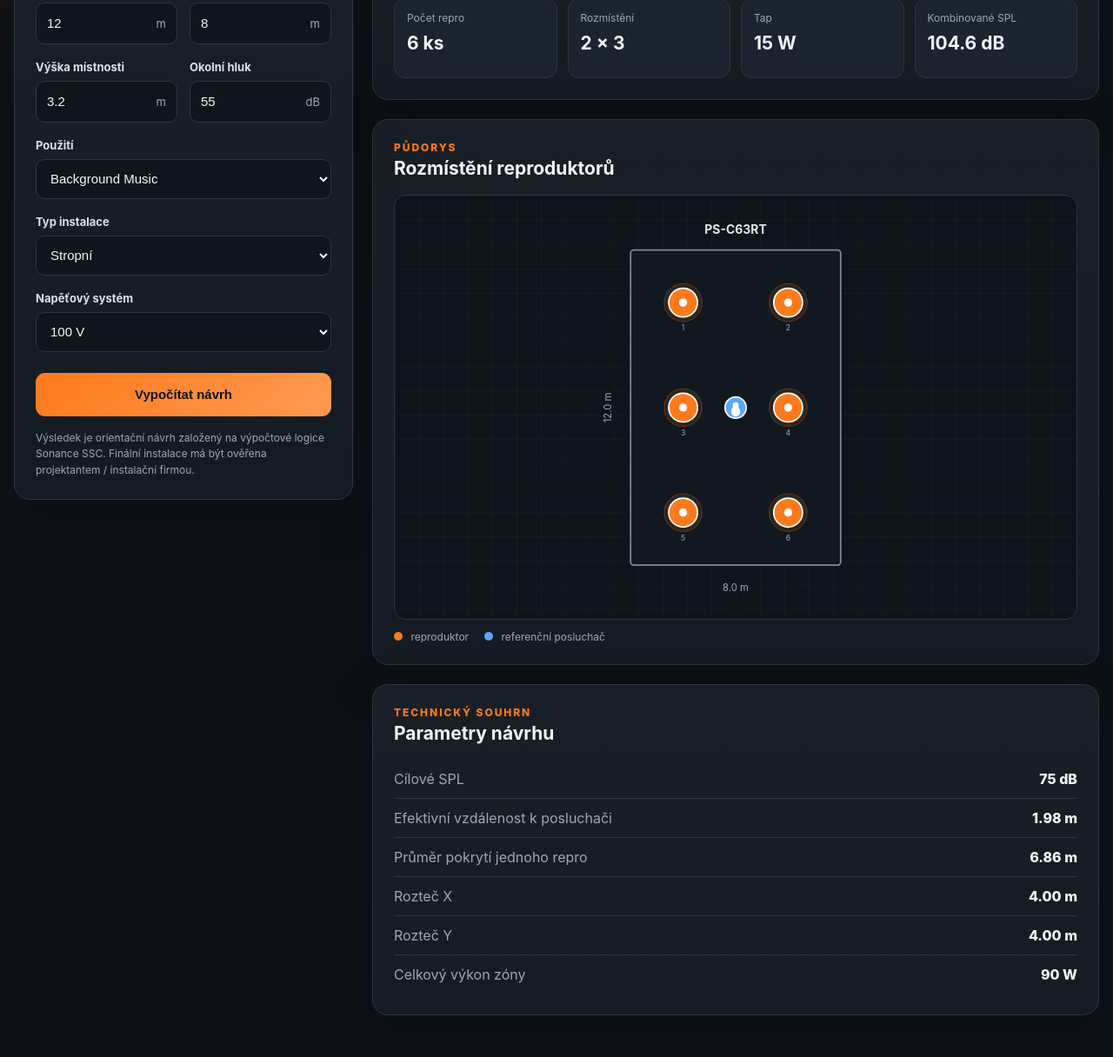
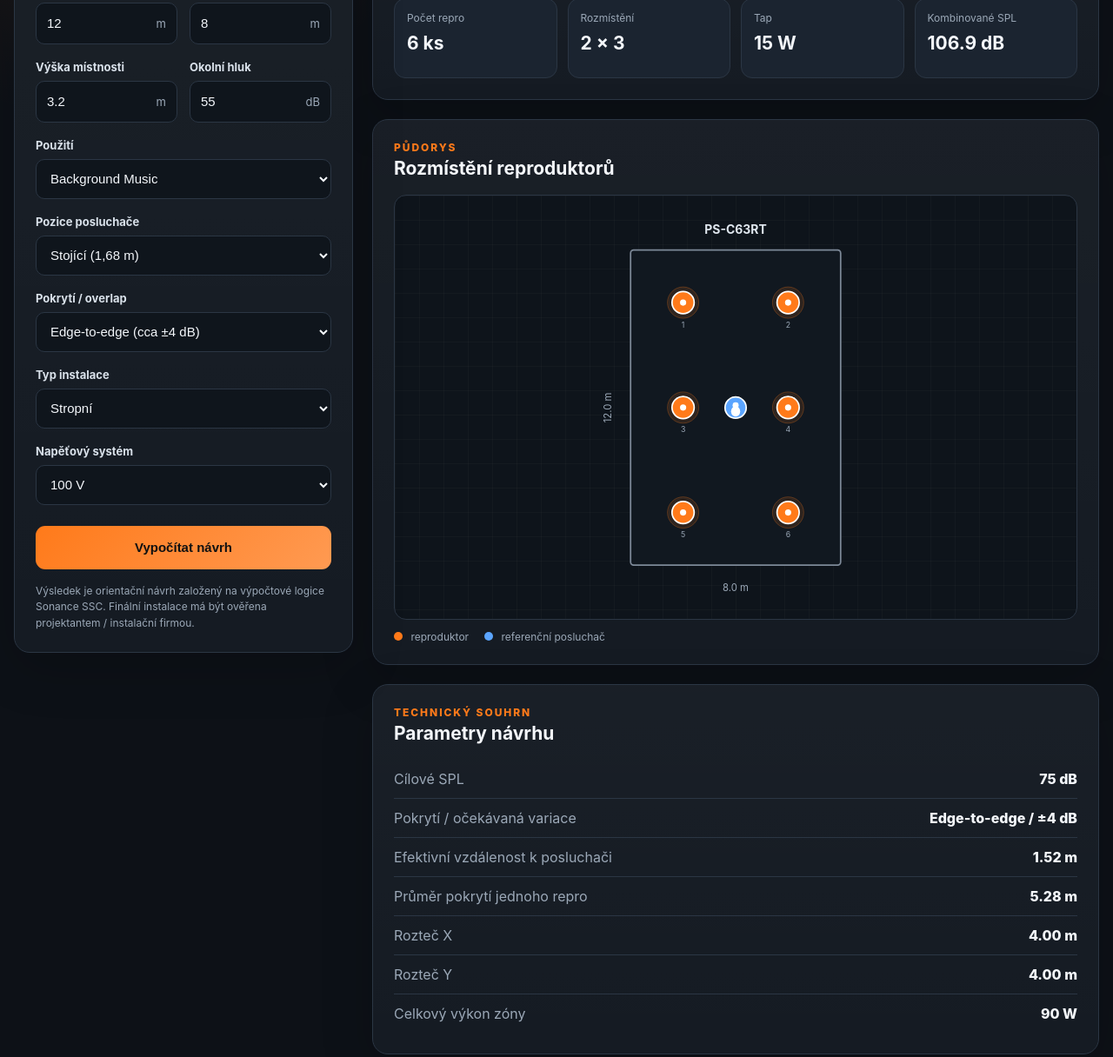
Before and after one commit to sebecomujebe/Audio-calculator, a plain HTML site: page index.html in a window 1280 px wide. Shown: the part 306-1522 px from the top of the page at 87% size. Drawn offline with Linux system fonts and the light colour scheme.

Commit message:
Add files via upload

```diff
--- a/app.js
+++ b/app.js
@@ -133,29 +133,73 @@ function getDefaultSpeaker({speakerType, useCase, effectiveHeightFt, lengthFt, w
   return ceiling ? "PS-C63RT" : "PS-P63T";
 }
 
-function calculateCoverage({lengthFt, widthFt, roomHeightFt, pendantHeightFt, coverageAngle}) {
-  const earHeight = SEATED_EAR_HEIGHT_FT;
+function calculateCoverage({
+  lengthFt,
+  widthFt,
+  roomHeightFt,
+  pendantHeightFt,
+  coverageAngle,
+  listenerPosition,
+  coverageDensity,
+  roomCoverage = "full"
+}) {
+  const earHeight = listenerPosition === "standing"
+    ? STANDING_EAR_HEIGHT_FT
+    : SEATED_EAR_HEIGHT_FT;
+
   const mountingHeight = pendantHeightFt > 0 ? pendantHeightFt : roomHeightFt;
   const rawDistance = mountingHeight - earHeight;
+
+  if (rawDistance <= 0) {
+    return null;
+  }
+
   const listenerDistance = Math.max(MIN_LISTENER_DISTANCE_FT, rawDistance);
 
+  // SSC: coverage diameter = 2 * tan(angle/2) * listener distance
   const coverageDiameter = Math.round(
     Math.tan((coverageAngle * Math.PI / 180) / 2) * listenerDistance * 200
   ) / 100;
 
-  const targetSpacing = Math.round(coverageDiameter * 0.707 * 100) / 100;
+  const densityModes = {
+    "center-to-center": { multiplier: 0.5, variation: 1, label: "Center-to-center" },
+    "min-overlap": { multiplier: 0.707, variation: 2, label: "Minimum overlap" },
+    "balanced": { multiplier: 0.85, variation: 3, label: "Balanced" },
+    "edge-to-edge": { multiplier: 1, variation: 4, label: "Edge-to-edge" },
+    "extended": { multiplier: 1.4, variation: 7, label: "Extended" }
+  };
 
-  const columns = Math.max(1, Math.ceil(widthFt / targetSpacing));
-  const rows = Math.max(1, Math.ceil(lengthFt / targetSpacing));
+  const density = densityModes[coverageDensity] || densityModes["min-overlap"];
+  const targetSpacing = Math.round(coverageDiameter * density.multiplier * 100) / 100;
+
+  const rows = roomCoverage === "full"
+    ? Math.max(1, Math.ceil(lengthFt / targetSpacing))
+    : Math.max(1, Math.ceil(lengthFt / targetSpacing) - 1);
+
+  const columns = roomCoverage === "full"
+    ? Math.max(1, Math.ceil(widthFt / targetSpacing))
+    : Math.max(1, Math.ceil(widthFt / targetSpacing) - 1);
+
   const count = rows * columns;
 
-  const spacingX = Math.min(targetSpacing, widthFt / columns);
-  const spacingY = Math.min(targetSpacing, lengthFt / rows);
-  const offsetX = columns === 1 ? widthFt / 2 : spacingX / 2;
-  const offsetY = rows === 1 ? lengthFt / 2 : spacingY / 2;
+  const spacingX = roomCoverage === "full"
+    ? Math.min(targetSpacing, Math.round((widthFt / columns) * 100) / 100)
+    : Math.min(targetSpacing, Math.round((widthFt / (columns + 1)) * 100) / 100);
+
+  const spacingY = roomCoverage === "full"
+    ? Math.min(targetSpacing, Math.round((lengthFt / rows) * 100) / 100)
+    : Math.min(targetSpacing, Math.round((lengthFt / (rows + 1)) * 100) / 100);
+
+  const offsetX = columns === 1
+    ? widthFt / 2
+    : roomCoverage === "full" ? spacingX / 2 : spacingX;
+
+  const offsetY = rows === 1
+    ? lengthFt / 2
+    : roomCoverage === "full" ? spacingY / 2 : spacingY;
 
   return {
-    listenerDistance,
+    listenerDistance: Math.round(listenerDistance * 100) / 100,
     coverageDiameter,
     targetSpacing,
     columns,
@@ -163,8 +207,11 @@ function calculateCoverage({lengthFt, widthFt, roomHeightFt, pendantHeightFt, co
     count,
     spacingX,
     spacingY,
-    offsetX,
-    offsetY
+    offsetX: Math.round(offsetX * 100) / 100,
+    offsetY: Math.round(offsetY * 100) / 100,
+    expectedSPLVariation: density.variation,
+    densityLabel: density.label,
+    roomCoverage
   };
 }
 
@@ -289,6 +336,8 @@ function calculate() {
   const heightM = Number(document.getElementById("height").value);
   const ambientNoise = Number(document.getElementById("ambientNoise").value);
   const useCase = document.getElementById("useCase").value;
+  const listenerPosition = document.getElementById("listenerPosition").value;
+  const coverageDensity = document.getElementById("coverageDensity").value;
   const speakerType = document.getElementById("speakerType").value;
   const voltage = document.getElementById("voltage").value;
   const pendantHeightM = speakerType === "pendant"
@@ -306,7 +355,10 @@ function calculate() {
   const roomHeightFt = toFeet(heightM);
   const pendantHeightFt = pendantHeightM > 0 ? toFeet(pendantHeightM) : 0;
   const mountingHeightFt = pendantHeightFt > 0 ? pendantHeightFt : roomHeightFt;
-  const effectiveHeightFt = Math.max(MIN_LISTENER_DISTANCE_FT, mountingHeightFt - SEATED_EAR_HEIGHT_FT);
+  const earHeightFt = listenerPosition === "standing"
+    ? STANDING_EAR_HEIGHT_FT
+    : SEATED_EAR_HEIGHT_FT;
+  const effectiveHeightFt = Math.max(MIN_LISTENER_DISTANCE_FT, mountingHeightFt - earHeightFt);
 
   const speakerModel = getDefaultSpeaker({
     speakerType,
@@ -326,8 +378,16 @@ function calculate() {
     widthFt,
     roomHeightFt,
     pendantHeightFt,
-    coverageAngle: speaker.coverageAngle
+    coverageAngle: speaker.coverageAngle,
+    listenerPosition,
+    coverageDensity,
+    roomCoverage: "full"
   });
+
+  if (!coverage) {
+    alert("Výška reproduktoru musí být nad výškou posluchače.");
+    return;
+  }
 
   const placements = calculatePlacements(coverage);
 
@@ -346,6 +406,8 @@ function calculate() {
   document.getElementById("splValue").textContent = `${power.combinedSPL.toFixed(1)} dB`;
 
   document.getElementById("targetSplValue").textContent = `${targetSPL.toFixed(0)} dB`;
+  document.getElementById("coverageModeValue").textContent =
+    `${coverage.densityLabel} / ±${coverage.expectedSPLVariation} dB`;
   document.getElementById("listenerDistanceValue").textContent = formatMetersFromFeet(coverage.listenerDistance);
   document.getElementById("coverageDiameterValue").textContent = formatMetersFromFeet(coverage.coverageDiameter);
   document.getElementById("spacingXValue").textContent = formatMetersFromFeet(coverage.spacingX);
@@ -367,7 +429,7 @@ document.getElementById("speakerType").addEventListener("change", (e) => {
 
 document.getElementById("calculateBtn").addEventListener("click", calculate);
 
-["length","width","height","ambientNoise","useCase","speakerType","pendantHeight","voltage"]
+["length","width","height","ambientNoise","useCase","listenerPosition","coverageDensity","speakerType","pendantHeight","voltage"]
   .forEach(id => {
     document.getElementById(id).addEventListener("change", calculate);
   });
--- a/index.html
+++ b/index.html
@@ -63,6 +63,25 @@
             <option value="speech">Speech Reinforcement</option>
             <option value="paging">Paging / Announcement</option>
             <option value="utility">Utility</option>
+          </select>
+        </label>
+
+        <label>
+          <span>Pozice posluchače</span>
+          <select id="listenerPosition">
+            <option value="standing">Stojící (1,68 m)</option>
+            <option value="seated">Sedící (1,22 m)</option>
+          </select>
+        </label>
+
+        <label>
+          <span>Pokrytí / overlap</span>
+          <select id="coverageDensity">
+            <option value="edge-to-edge">Edge-to-edge (cca ±4 dB)</option>
+            <option value="min-overlap">Minimum overlap (cca ±2 dB)</option>
+            <option value="center-to-center">Center-to-center (cca ±1 dB)</option>
+            <option value="balanced">Balanced (cca ±3 dB)</option>
+            <option value="extended">Extended (cca ±7 dB)</option>
           </select>
         </label>
 
@@ -155,6 +174,7 @@
 
           <dl class="summary-list">
             <div><dt>Cílové SPL</dt><dd id="targetSplValue">75 dB</dd></div>
+            <div><dt>Pokrytí / očekávaná variace</dt><dd id="coverageModeValue">—</dd></div>
             <div><dt>Efektivní vzdálenost k posluchači</dt><dd id="listenerDistanceValue">—</dd></div>
             <div><dt>Průměr pokrytí jednoho repro</dt><dd id="coverageDiameterValue">—</dd></div>
             <div><dt>Rozteč X</dt><dd id="spacingXValue">—</dd></div>
```
